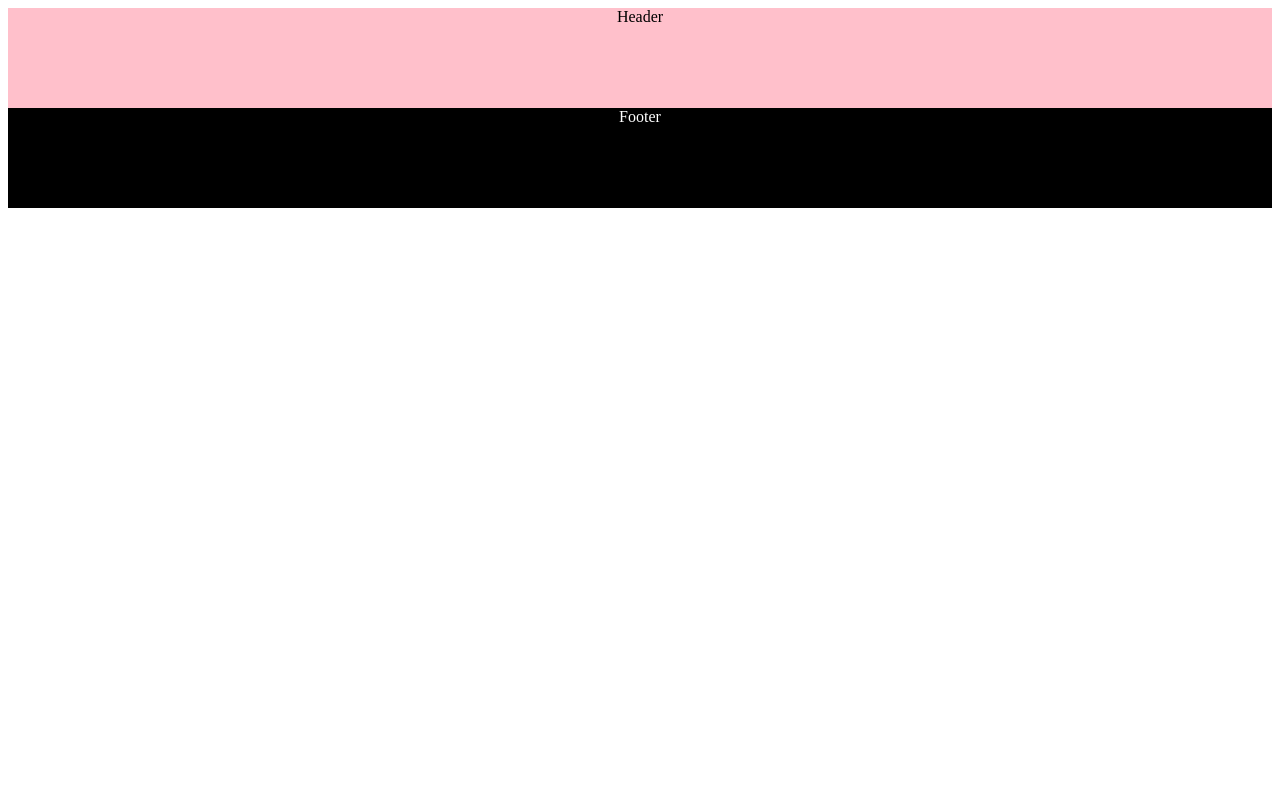
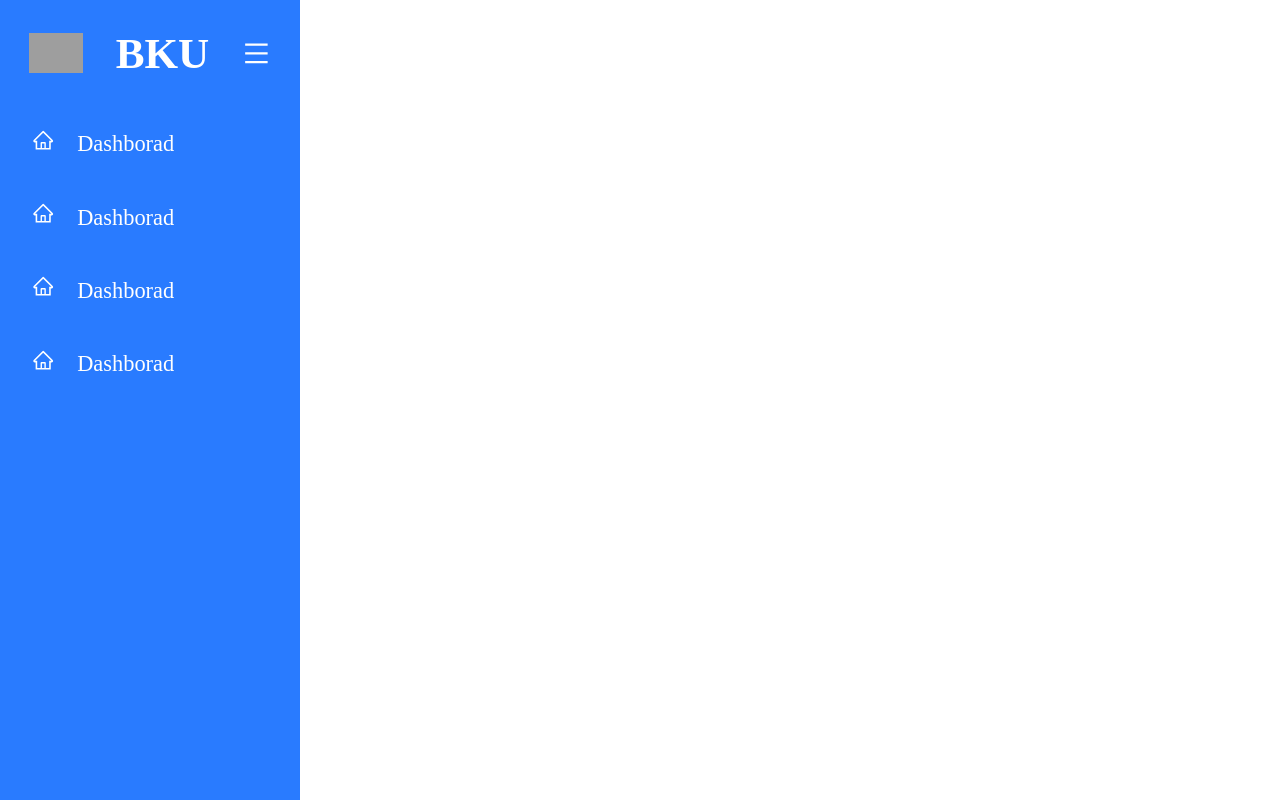
Before and after one commit to ctbinh/ecommerce, a React (Create React App) app: page /admin in a window 1280 px wide. Built offline with nearby package versions, Linux system fonts and the light colour scheme; grey boxes are pictures that could not be loaded.

Commit message:
nav bar 1%

```diff
--- a/package.json
+++ b/package.json
@@ -9,6 +9,8 @@
     "framer-motion": "^6.2.8",
     "react": "^17.0.2",
     "react-dom": "^17.0.2",
+    "react-icons": "^4.3.1",
+    "react-router-dom": "^6.2.2",
     "react-scripts": "^5.0.0",
     "styled-components": "^5.3.3",
     "web-vitals": "^2.1.4"
--- a/public/index.html
+++ b/public/index.html
@@ -1,14 +1,12 @@
 <!DOCTYPE html>
 <html lang="en">
+
 <head>
   <meta charset="utf-8" />
   <link rel="icon" href="%PUBLIC_URL%/favicon.ico" />
   <meta name="viewport" content="width=device-width, initial-scale=1" />
   <meta name="theme-color" content="#000000" />
-    <meta
-      name="description"
-      content="Web site created using create-react-app"
-    />
+  <meta name="description" content="Web site created using create-react-app" />
   <link rel="apple-touch-icon" href="%PUBLIC_URL%/logo192.png" />
   <!--
       manifest.json provides metadata used when your web app is installed on a
@@ -25,7 +23,15 @@
       Learn how to configure a non-root public URL by running `npm run build`.
     -->
   <title>React App</title>
+  <style>
+    * {
+      margin: 0;
+      padding: 0;
+      box-sizing: border-box;
+    }
+  </style>
 </head>
+
 <body>
   <noscript>You need to enable JavaScript to run this app.</noscript>
   <div id="root"></div>
@@ -40,4 +46,5 @@
       To create a production bundle, use `npm run build` or `yarn build`.
     -->
 </body>
+
 </html>
--- /dev/null
+++ b/src/Admin/components/Navigation.jsx
@@ -0,0 +1,116 @@
+import React, { useState } from "react";
+import styled from "styled-components";
+import { AiOutlineHome, AiOutlineMenu } from "react-icons/ai";
+const Container = styled.div`
+  position: fixed;
+
+  background-color: #297bff;
+  height: 100vh;
+  /* width: 18.75em; */
+  width: ${(props) => (!props.toogle ? "18.75em" : "10em")};
+`;
+const Heading = styled.h2``;
+
+const Header = styled.div`
+  display: flex;
+  justify-content: space-between;
+  align-items: center;
+  font-size: 1.8em;
+  color: white;
+  padding: 1em 1em;
+`;
+const Img = styled.img`
+  height: 1.4em;
+`;
+const List = styled.ul`
+  /* position: fixed; */
+  padding-left: 0.625em;
+`;
+
+const Item = styled.li`
+  list-style-type: none;
+  padding: 1em 1em;
+  font-size: 1.4em;
+  color: white;
+  /* height: 3.125em; */
+  /* transition: 0.1s; */
+  position: relative;
+  cursor: pointer;
+  /* line-height: 1.2em; */
+  &:hover {
+    color: #297bff;
+    background-color: white;
+    border-top-left-radius: 1.875em;
+    border-bottom-left-radius: 1.875em;
+  }
+  &:hover::after {
+    /* background-color: red; */
+    content: "";
+    position: absolute;
+    right: 0px;
+    top: -3.125em;
+    width: 3.125em;
+    height: 3.125em;
+    border-radius: 50%;
+    box-shadow: 2em 2em 0 10px white;
+    /* background-color: transparent; */
+  }
+  &:hover::before {
+    content: "";
+    position: absolute;
+    right: 0;
+    bottom: -3.125em;
+    width: 3.125em;
+    height: 3.125em;
+    border-radius: 50%;
+    box-shadow: 2em -2em 0px 10px white;
+    background-color: transparent;
+  }
+`;
+const Title = styled.span`
+  margin-left: 1em;
+`;
+const toogleNav = () => {
+  console.log(Container);
+};
+const Navigation = () => {
+  const [toogleNav, setToogleNav] = useState(true);
+  console.log(toogleNav);
+  return (
+    <Container>
+      <Header toogle={toogleNav}>
+        <Img
+          src="https://sinhvienudn.com/wp-content/uploads/2021/04/26/admin/logo-bkhcm.png"
+          alt=""
+          he
+        />
+        <Heading>BKU</Heading>
+        <AiOutlineMenu
+          style={{ cursor: "pointer" }}
+          onClick={() => setToogleNav((x) => !x)}
+        />
+      </Header>
+
+      <List>
+        <Item>
+          <AiOutlineHome />
+          <Title>Dashborad</Title>
+        </Item>
+        <Item>
+          <AiOutlineHome />
+          <Title>Dashborad</Title>
+        </Item>
+        <Item>
+          <AiOutlineHome />
+          <Title>Dashborad</Title>
+        </Item>
+        <Item>
+          <AiOutlineHome />
+          <Title>Dashborad</Title>
+        </Item>
+      </List>
+    </Container>
+  );
+};
+
+export default Navigation;
--- /dev/null
+++ b/src/Admin/index.jsx
@@ -0,0 +1,12 @@
+import React from "react";
+import Navigation from "./components/Navigation";
+
+const index = () => {
+  return (
+    <div>
+      <Navigation />
+    </div>
+  );
+};
+
+export default index;
--- a/src/index.js
+++ b/src/index.js
@@ -1,8 +1,14 @@
-import React from 'react';
-import ReactDOM from 'react-dom';
-import App from './App';
-
+import React from "react";
+import ReactDOM from "react-dom";
+import App from "./App";
+import { BrowserRouter, Routes, Route } from "react-router-dom";
+import Admin from "./Admin";
 ReactDOM.render(
-  <App />,
-  document.getElementById('root')
+  <BrowserRouter>
+    <Routes>
+      <Route path="/" element={<App />} />
+      <Route path="admin" element={<Admin />} />
+    </Routes>
+  </BrowserRouter>,
+  document.getElementById("root")
 );
```
Also changed, not shown: src/App.js (+5 -5 lines), src/Admin/components/Navigation/index.jsx (added), 1 other file (tests, documents, lock files or other folders). Lines whose indentation alone changed are shown as unchanged.
